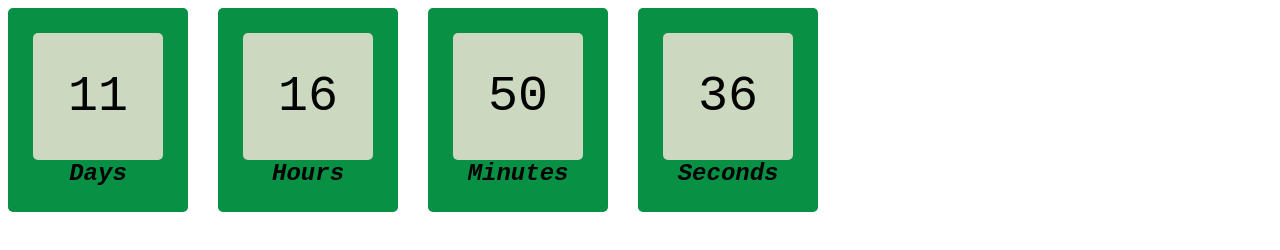
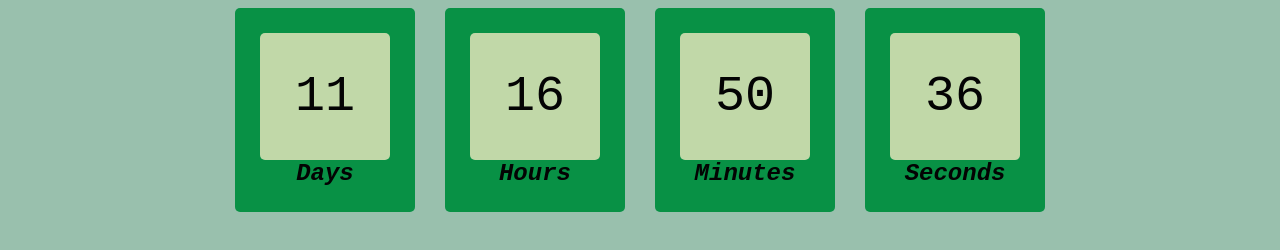
Before and after one commit to allacleo/goit-js-hw-11-timer, a plain HTML site: page index.html in a window 1280 px wide. Drawn offline with Linux system fonts and the light colour scheme.

Commit message:
styles edited

```diff
--- a/styles.css
+++ b/styles.css
@@ -1,5 +1,11 @@
+body {
+  text-align: center;
+  background: #99c0ad;
+  font-family: sans-serif;
+  font-weight: 100;
+}
 
-  .timer {
+ .timer {
     font-family: 'Roboto Mono', monospace;
     color: rgb(3, 3, 3);
     display: inline-block;
@@ -12,12 +18,13 @@
     border-radius: 5px;
     background: #089145;
     display: inline-block;
+
   }
 
   .value {
     padding: 35px;
     border-radius: 5px;
-    background: rgb(204, 216, 191);
+    background: rgb(193, 216, 168);
     display: inline-block;
 
   }
```
